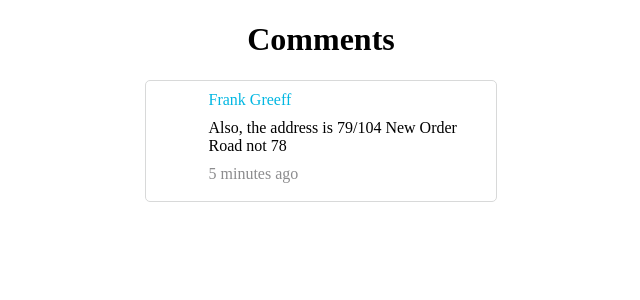
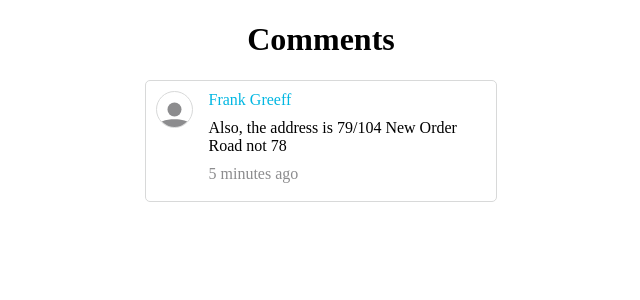
Before and after one commit to Mark-Ball/realhub-react, a React (Create React App) app: page / in a window 1280 px wide. Shown: the top 300 px of the page, without its empty margins (319-959 px from the left). Built offline with nearby package versions, Linux system fonts and the light colour scheme.

Commit message:
implemented svg for placeholder pic

```diff
--- a/src/components/App/App.js
+++ b/src/components/App/App.js
@@ -1,5 +1,6 @@
 import React from 'react';
 import ArtworkComment from '../ArtworkComments/ArtworkComments';
+import portrait from '../../svgs/portrait.svg';
 
 const comments = [
   {
@@ -24,6 +25,7 @@ const App = () => {
     <>
       <h1 style={{textAlign: 'center'}}>Comments</h1>
       <ArtworkComment
+        image={portrait}
         name={'Frank Greeff'}
         text={'Also, the address is 79/104 New Order Road not 78'}
         minutesAgo={5}
--- a/src/components/ArtworkComments/ArtworkComments.js
+++ b/src/components/ArtworkComments/ArtworkComments.js
@@ -1,10 +1,12 @@
 import React from 'react';
-import { Container, ImageContainer, TextContainer } from './styles';
+import { Container, ImageContainer, Image, TextContainer } from './styles';
 
 const ArtworkComment = props => {
 	return (
 		<Container>
-			<ImageContainer />
+			<ImageContainer>
+				<Image src={props.image} />
+			</ImageContainer>
 			<TextContainer>
 				<p>{props.name}</p>
 				<p>{props.text}</p>
--- a/src/components/ArtworkComments/styles.js
+++ b/src/components/ArtworkComments/styles.js
@@ -14,6 +14,16 @@ export const ImageContainer = styled.div`
 	display: inline-block;
 	height: 100%;
 	width: 15%;
+`;
+
+export const Image = styled.img`
+	position: absolute;
+	left: 10px;
+	top: 10px;
+	height: 35px;
+	width: 35px;
+	border: 1px solid ${COLOURS.LINE};
+	border-radius: 50%;
 `;
 
 export const TextContainer = styled.div`
```
Also changed, not shown: src/svgs/portrait.svg (added).
